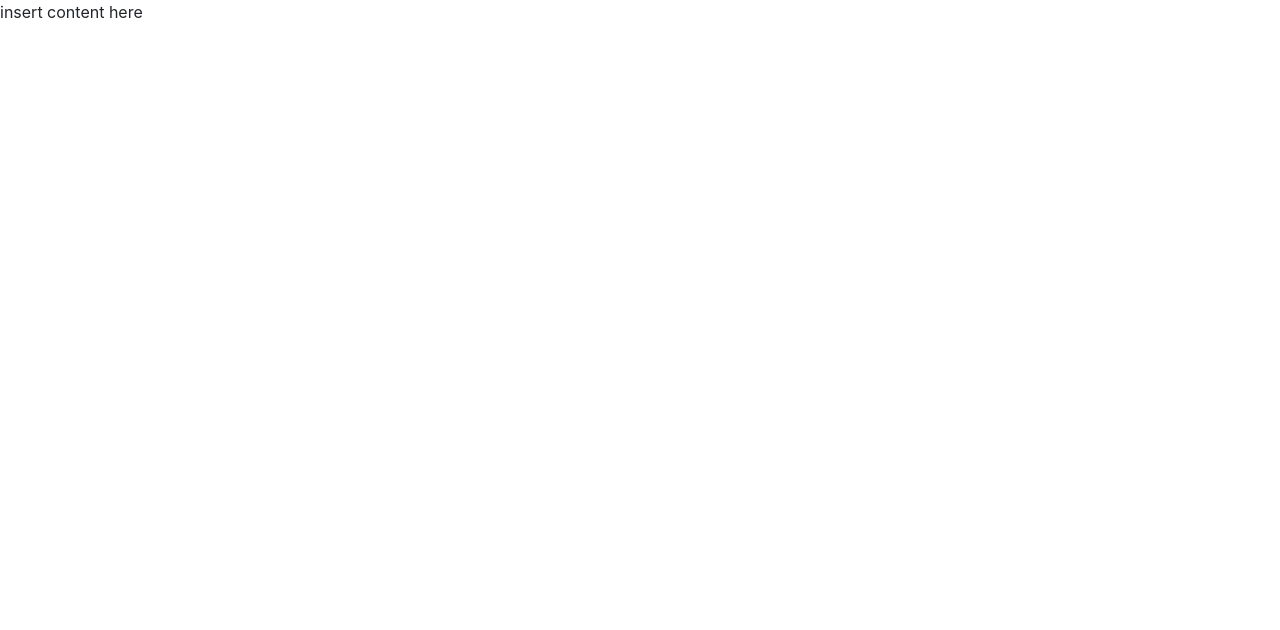
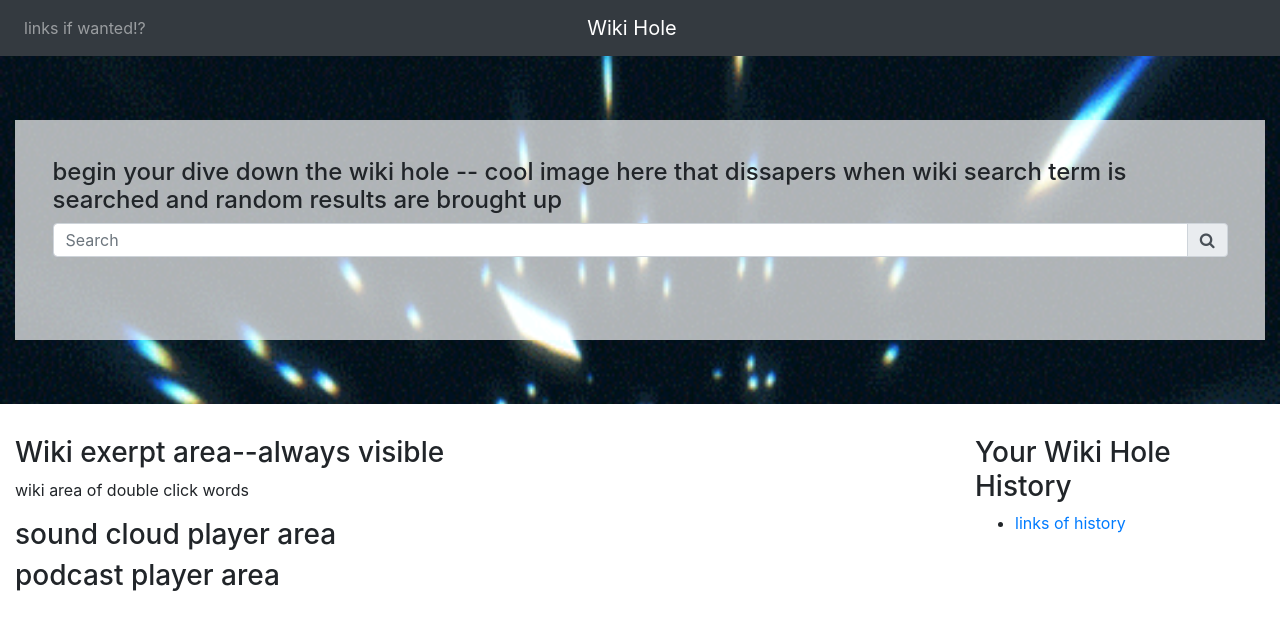
Before and after one commit to KofiMatthew/wikiHole, a plain HTML site: page index.html in a window 1280 px wide. Drawn offline with nearby package versions, Linux system fonts and the light colour scheme; files whose address does not match are found by name.

Commit message:
basic html layout and css

```diff
--- a/assets/css/style.css
+++ b/assets/css/style.css
@@ -0,0 +1,13 @@
+.jumbotron{
+    background-image: url(../images/deep.gif);
+    background-size: cover;
+    height: auto;
+    background-attachment: fixed;
+    background-position: top;
+}
+
+.searchContainer{
+    background-color: rgba(255, 255, 255, 0.685);
+    height: 220px;
+    padding: 3%;
+}
--- a/index.html
+++ b/index.html
@@ -7,15 +7,76 @@
 	<link href="https://fonts.googleapis.com/css?family=Roboto" rel="stylesheet">
 	<link rel="stylesheet" href="https://maxcdn.bootstrapcdn.com/bootstrap/4.0.0/css/bootstrap.min.css">
   <link rel="stylesheet" href="https://stackpath.bootstrapcdn.com/font-awesome/4.7.0/css/font-awesome.min.css">
-
+	<link rel="stylesheet" href="./assets/css/style.css" type="text/css">
 	<title>Wiki Hole</title>
 
 </head>
 <body>
 
-	<div>
-		insert content here
-	</div>
+
+	<!-- top bar nav -->
+	<nav class="navbar transparent navbar-expand-lg navbar-dark bg-dark">
+			<div class="collapse navbar-collapse w-100 order-1 order-lg-0" id="navbarNav">
+					<ul class="navbar-nav">
+							<li class="nav-item">
+									<a class="nav-link" href="#">links if wanted!?</a>
+							</li>
+					</ul>
+			</div>
+			<div class="d-flex w-100 order-0">
+					<div class="w-100">
+							<button class="navbar-toggler" type="button" data-toggle="collapse" data-target="#navbarNav">
+									<span class="navbar-toggler-icon"></span>
+							</button>
+					</div>
+					<a class="navbar-brand text-center w-100" href="#">Wiki Hole</a>
+					<span class="w-100"></span>
+			</div>
+			<span class="w-100"></span>
+	</nav>
+<!-- end top nav bar -->
+
+<div class="jumbotron jumbotron-fluid">
+		<div class="container-fluid">
+			<div class="searchContainer col-sm-12">
+	<h4>begin your dive down the wiki hole -- cool image here that dissapers when wiki search term is searched and random results are brought up</h4>
+					<div class="input-group">
+						<input class="form-control my-0 py-1 " type="text" placeholder="Search" aria-label="Search">
+						<div class="input-group-append">
+							<span class="input-group-text" id="basic-text"><i class="fa fa-search text-grey"
+									aria-hidden="true"></i></span>
+						</div>
+					</div>
+				</div>
+			</div>
+</div>
+
+<main role="main" class="container-fluid">
+
+		<div class="row">
+			<div class="col-sm-9 wikiArea">
+				<h3>Wiki exerpt area--always visible</h3>
+					<p>wiki area of double click words</p>
+
+
+					<div class="soundCloudPlayer">
+						<h3>sound cloud player area</h3>
+					</div>
+
+
+					<div class="podcastPlayer">
+							<h3>podcast player area</h3>
+					</div>
+		</div>
+
+			<div class="col-sm-3 historyArea">
+				<h3>Your Wiki Hole History </h3>
+				<ul>
+					<li>
+						<a class="holeHistory" href="#">links of history</a>
+					</li>
+				</ul>
+			</div>
 
 	<script src="https://www.gstatic.com/firebasejs/5.8.5/firebase.js"></script>
 	<script>
```
Also changed, not shown: assets/images/deep.gif (added), assets/images/jumbotron.jpeg (added), assets/images/stars.gif (added), 3 other files.
